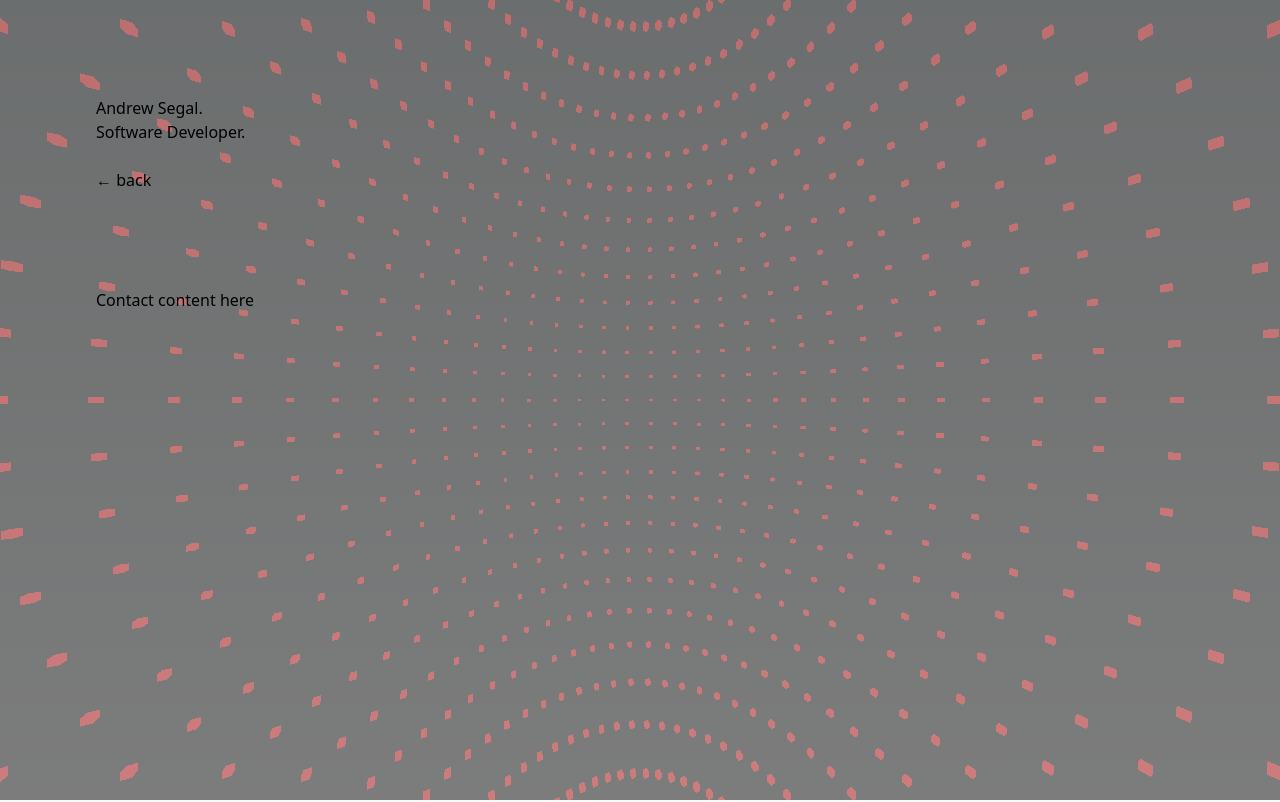
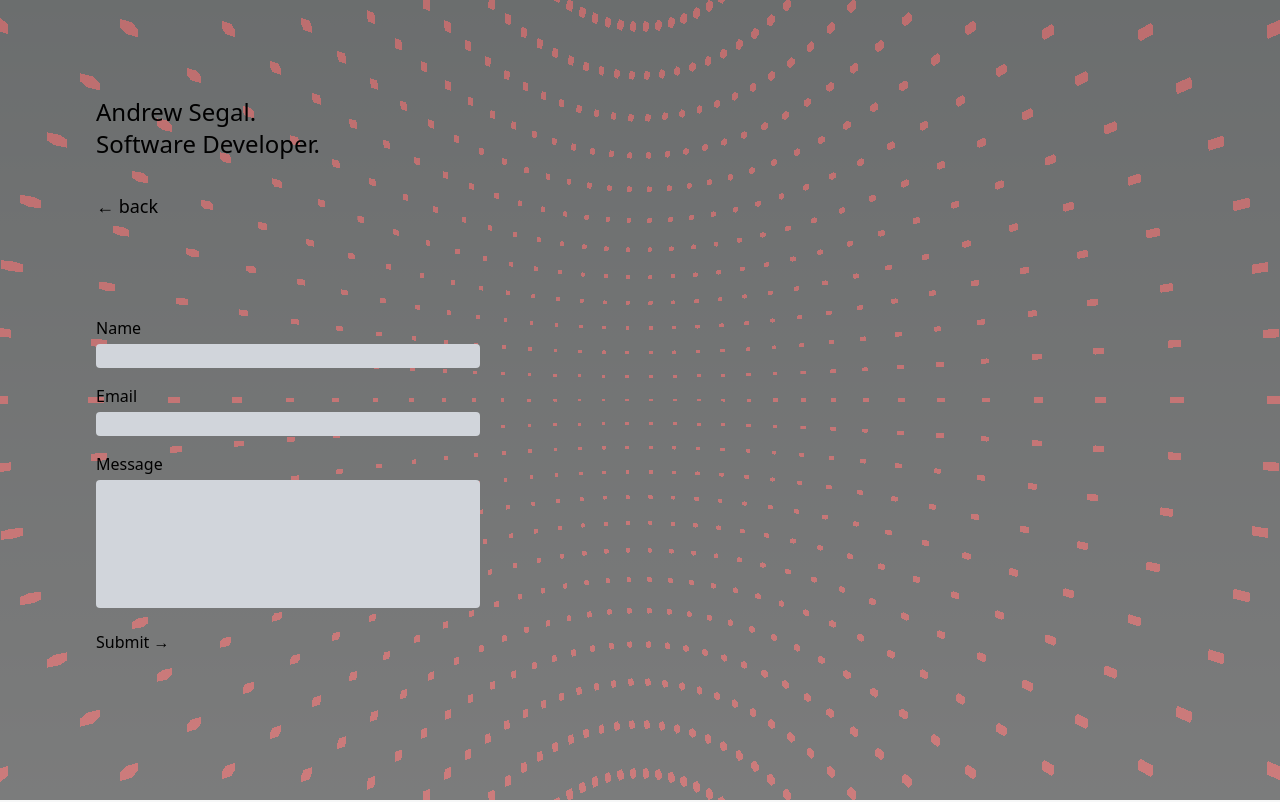
Before and after one commit to birdswitharms/Portfolio, a Next.js app: page /contact in a window 1280 px wide. Shown: the top 802 px of the page. Built offline with nearby package versions, Linux system fonts and the light colour scheme.

Commit message:
Add contact form (unconnected) and update text sizing

```diff
--- a/src/app/page.js
+++ b/src/app/page.js
@@ -3,11 +3,11 @@ import Link from 'next/link'
 export default function Home() {
   return (
     <section className="flex min-h-screen flex-col justify-between p-24">
-      <div className="text-left">
+      <div className="text-left text-2xl">
         <div>Andrew Segal.</div>
         <div>Software Developer.</div>
       </div>
-      <div className="text-left">
+      <div className="text-left w-48">
         <Link href="/experience">
           <div className="hover:underline">Experience <span>&#8594;</span></div>
         </Link>
--- a/src/pages/_app.js
+++ b/src/pages/_app.js
@@ -10,11 +10,11 @@ function MyApp({ Component, pageProps }) {
   return (
     <div>
       <div id="particle-container"></div>
-      <div className="text-left ml-24 mt-24">
+      <div className="text-left text-2xl ml-24 mt-24">
         <div>Andrew Segal.</div>
         <div>Software Developer.</div>
         <br />
-        <Link className="hover:underline" href="/"><span>&#8592;</span> back</Link>
+        <div className="text-lg"><Link className="hover:underline" href="/"><span>&#8592;</span> back</Link></div>
       </div>
       <Component {...pageProps} />
     </div>
--- a/src/pages/contact.js
+++ b/src/pages/contact.js
@@ -4,9 +4,23 @@ import Link from 'next/link'
 
 const Contact = () => {
   return (
-    <section className="flex min-h-screen flex-col justify-between p-24">
-      <div>
-        Contact content here
+    <section className="flex min-h-screen justify-between p-24">
+      <div className="flex-row w-96">
+        <form>
+          <div className="mb-4 ">
+            <label><div className="mb-1">Name</div></label>
+            <input className="w-full text-black pl-2 bg-gray-300 rounded" type="text" name="name" />
+          </div>
+          <div className="mb-4 w-full">
+            <label><div className="mb-1">Email</div></label>
+            <input className="w-full text-black pl-2 bg-gray-300 rounded" type="email" name="email" />
+          </div>
+          <div className="mb-4 w-full">
+            <label><div className="mb-1">Message</div></label>
+            <textarea className="w-full h-32 text-black pl-2 pr-2 bg-gray-300 rounded resize-none" name="message"></textarea>
+          </div>
+          <input className="hover:underline" type="submit" value="Submit &#8594;" />
+        </form>
       </div>
     </section>
   )
```
